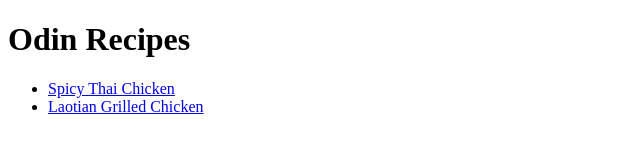
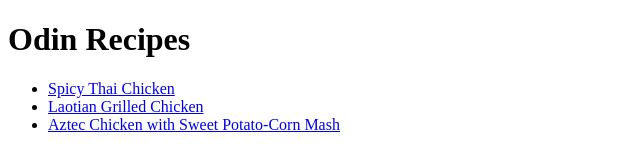
Before and after one commit to ADS0112/odin-recipes, a plain HTML site: page index.html in a window 1280 px wide. Shown: the whole page, without its empty margins (0-640 px from the left). Drawn offline with Linux system fonts and the light colour scheme.

Commit message:
Added last recipe in the list, index and project complete

```diff
--- a/index.html
+++ b/index.html
@@ -11,6 +11,7 @@
 
     <li><a href="recipes/thaichicken.html">Spicy Thai Chicken</a></li>
     <li><a href="recipes/lgchicken.html">Laotian Grilled Chicken</a></li>
+    <li><a href="recipes/aztecchicken.html">Aztec Chicken with Sweet Potato-Corn Mash</a></li>
     </ul>
 
 </body>
```
Also changed, not shown: recipes/thaichicken.html (+1 -1 lines).
